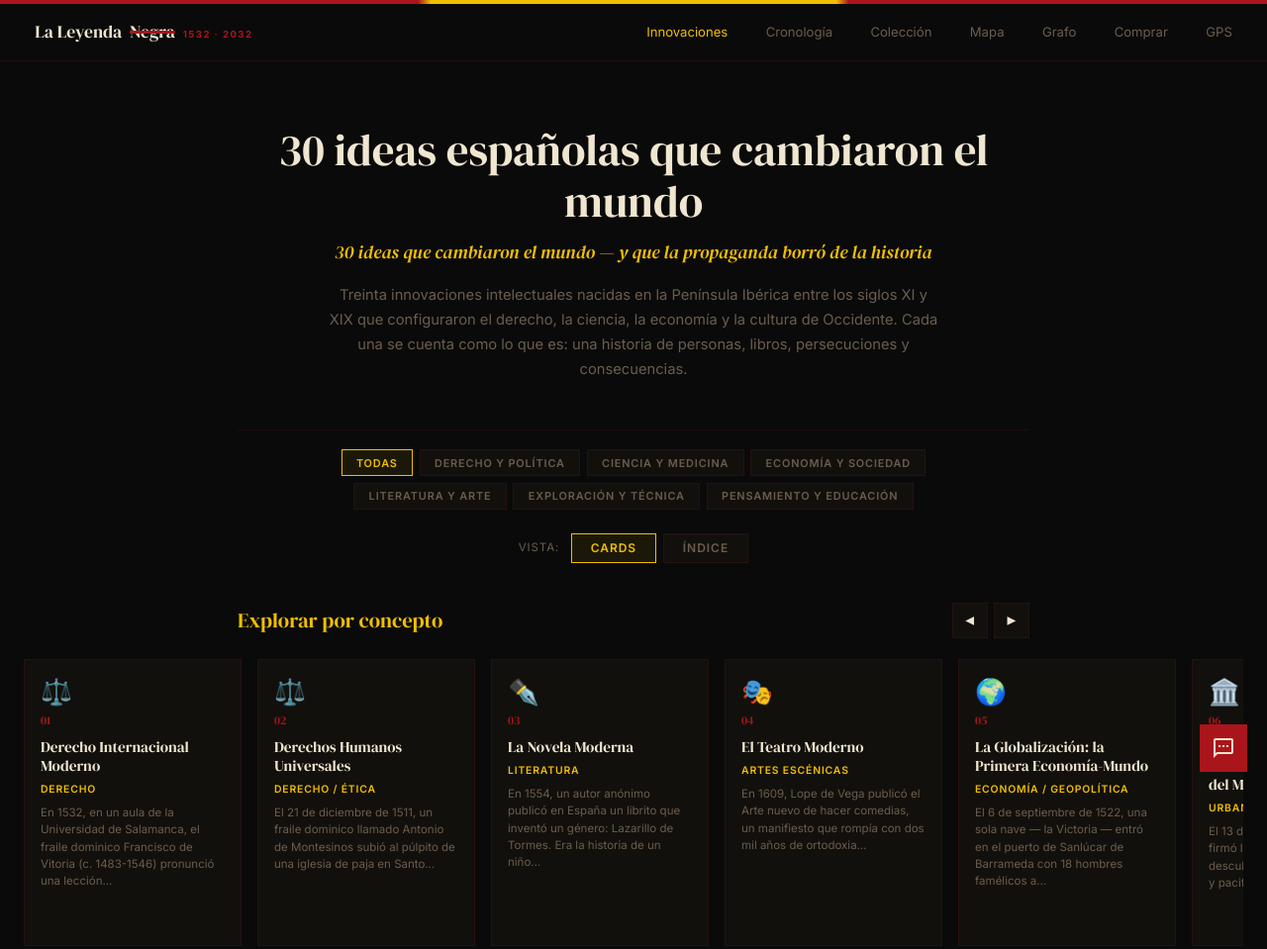
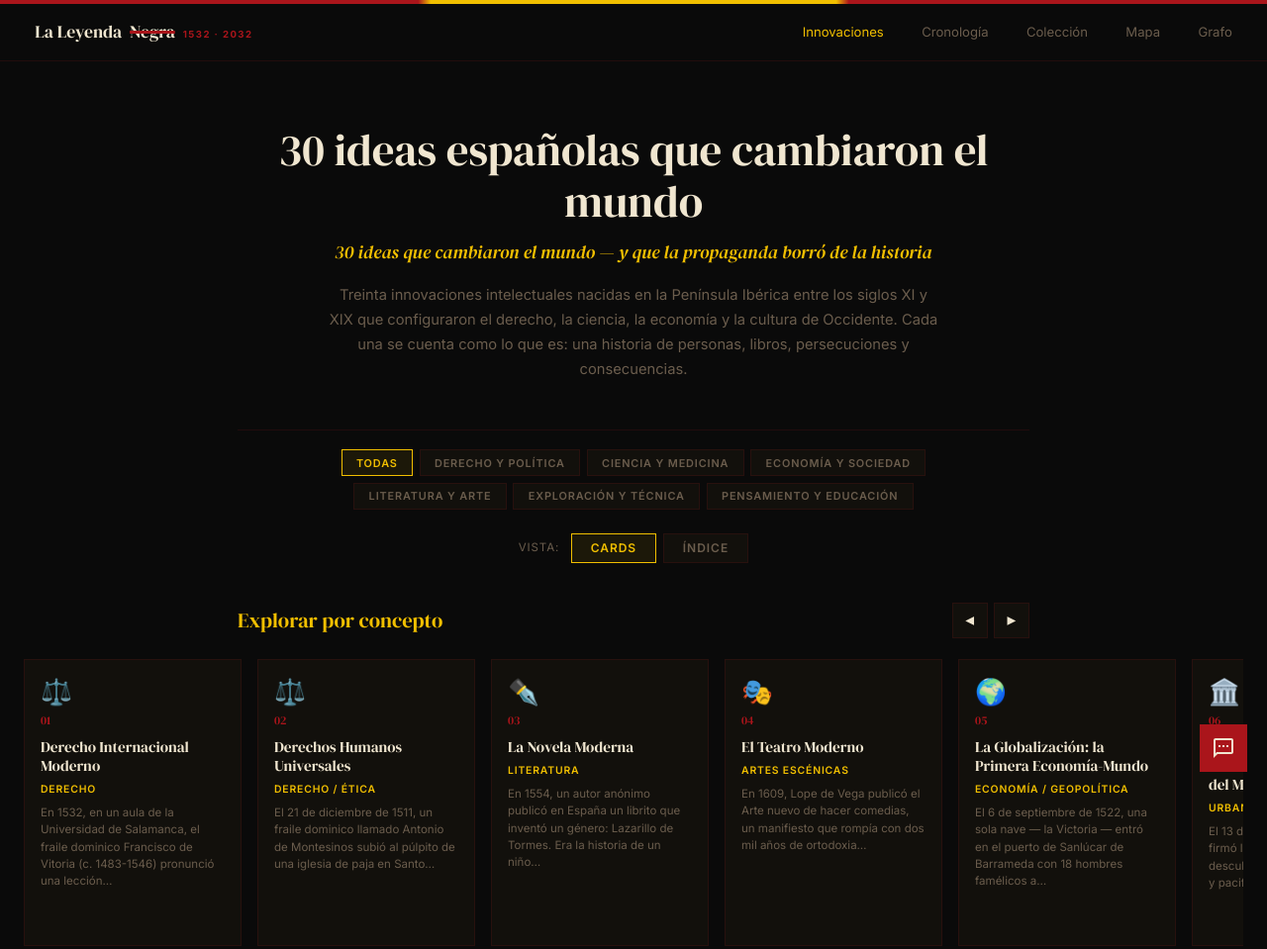
Before and after one commit to ivannabalon1/siglodeoro, a plain HTML site: page index.html in a window 1280 px wide. Shown: the top 959 px of the page at 99% size. Drawn offline with Linux system fonts and the light colour scheme.

Commit message:
Add files via upload

```diff
--- a/index.html
+++ b/index.html
@@ -784,8 +784,6 @@ body { background: var(--negro); color: var(--marfil); font-family: Inter, sans-
     <a href="autores.html">Colección</a>
     <a href="mapa.html">Mapa</a>
     <a href="grafo.html">Grafo</a>
-    <a href="en-venta.html">Comprar</a>
-    <a href="cerca.html">GPS</a>
     </div>
 </nav>
 
```
